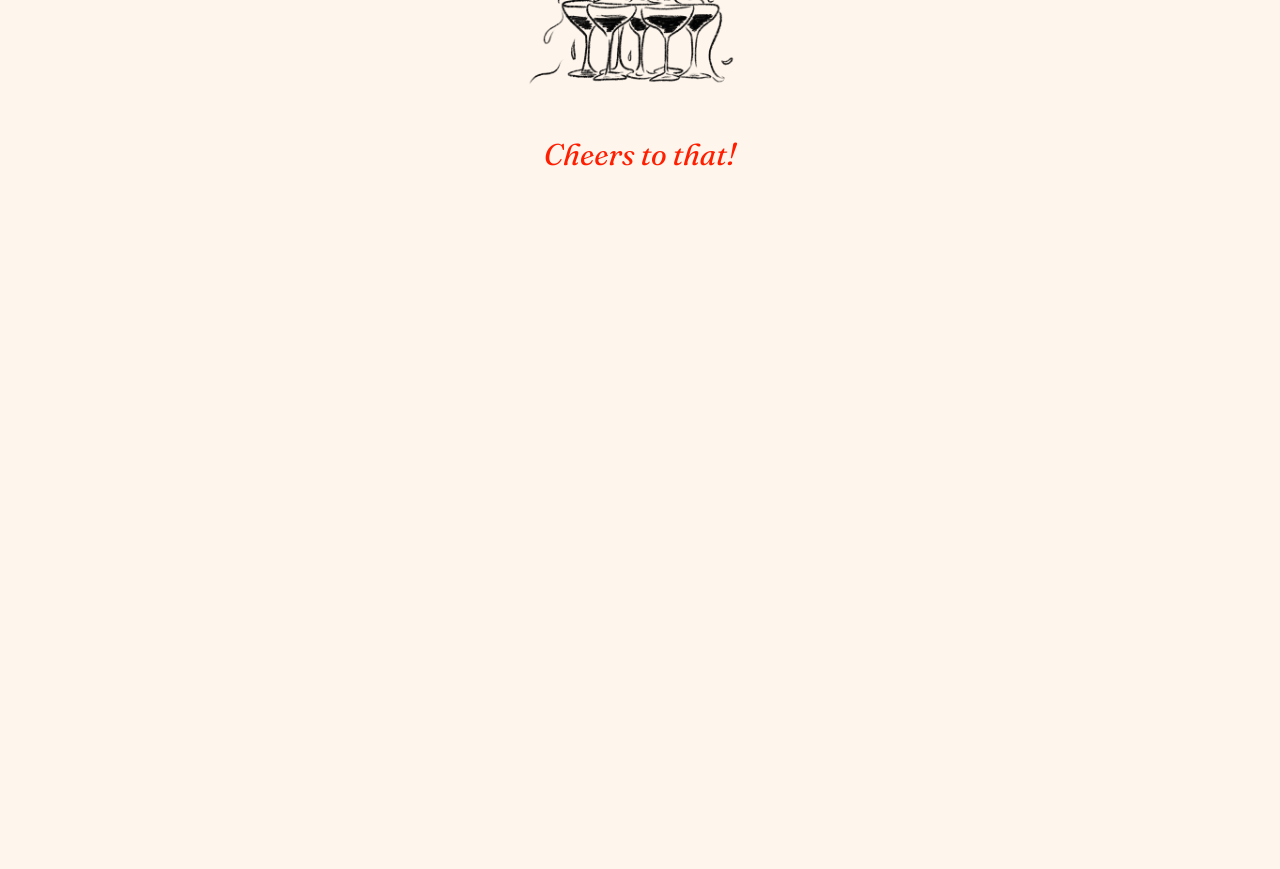
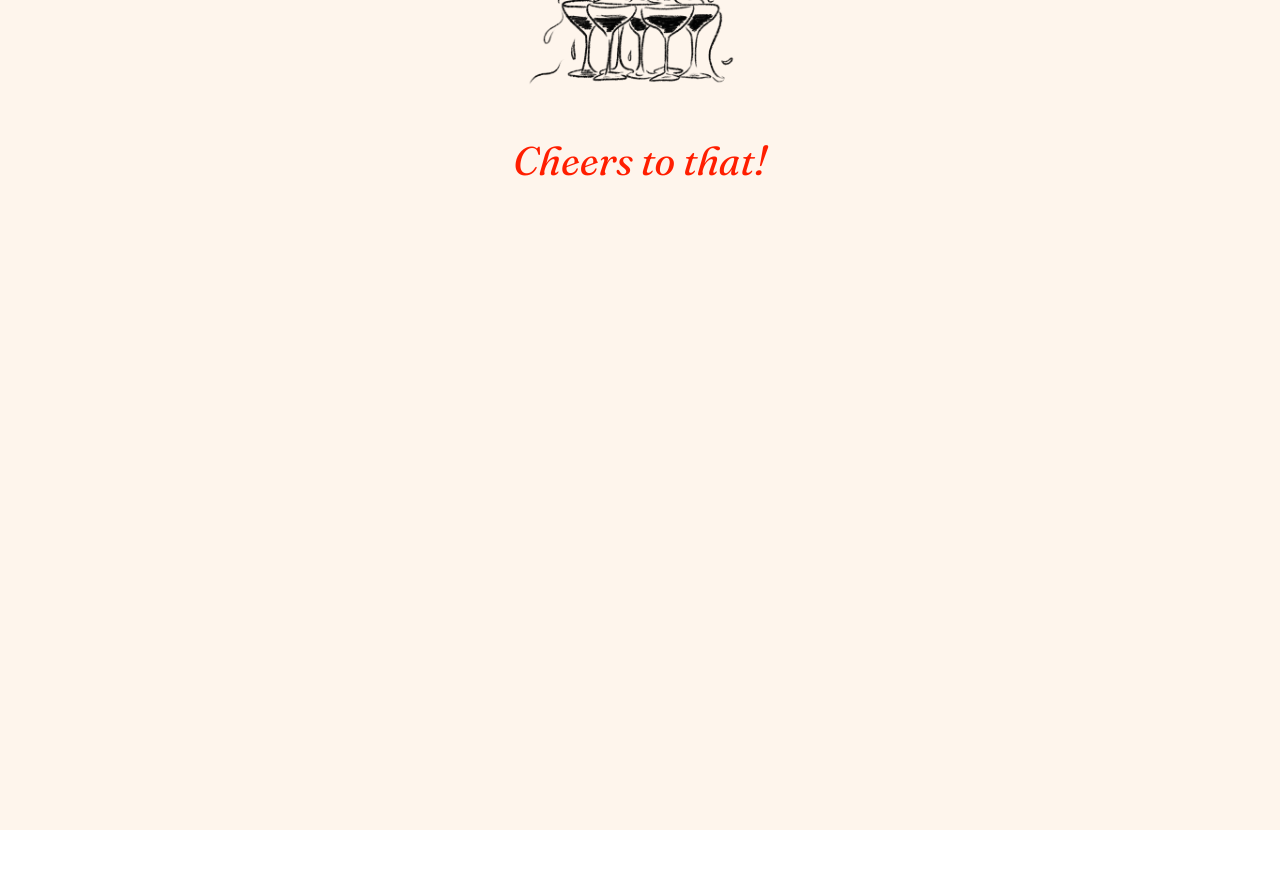
Before and after one commit to ccyoung22/StateOfIt, a React (Vite) app: page / in a window 1280 px wide. Shown: the part 6620-7489 px from the top of the page. After the commit the page ends 7450 px from the top, so only its background shows below. Built offline with nearby package versions, Linux system fonts and the light colour scheme.

Commit message:
spacing fixxx

```diff
--- a/src/App.css
+++ b/src/App.css
@@ -28,7 +28,7 @@
 
 .container {
   width: 100%;
-  height: 7600px;
+  height: 7450px;
   background-color: rgb(254, 245, 236);
   display: flex;
   flex-direction: column;
--- a/src/Card7/Card7.module.css
+++ b/src/Card7/Card7.module.css
@@ -11,7 +11,7 @@
   margin: 30px;
   font-family: "fraunces";
   text-align: center;
-  font-size: 30px;
+  font-size: 40px;
   color: rgb(255, 30, 0);
 }
 
```
